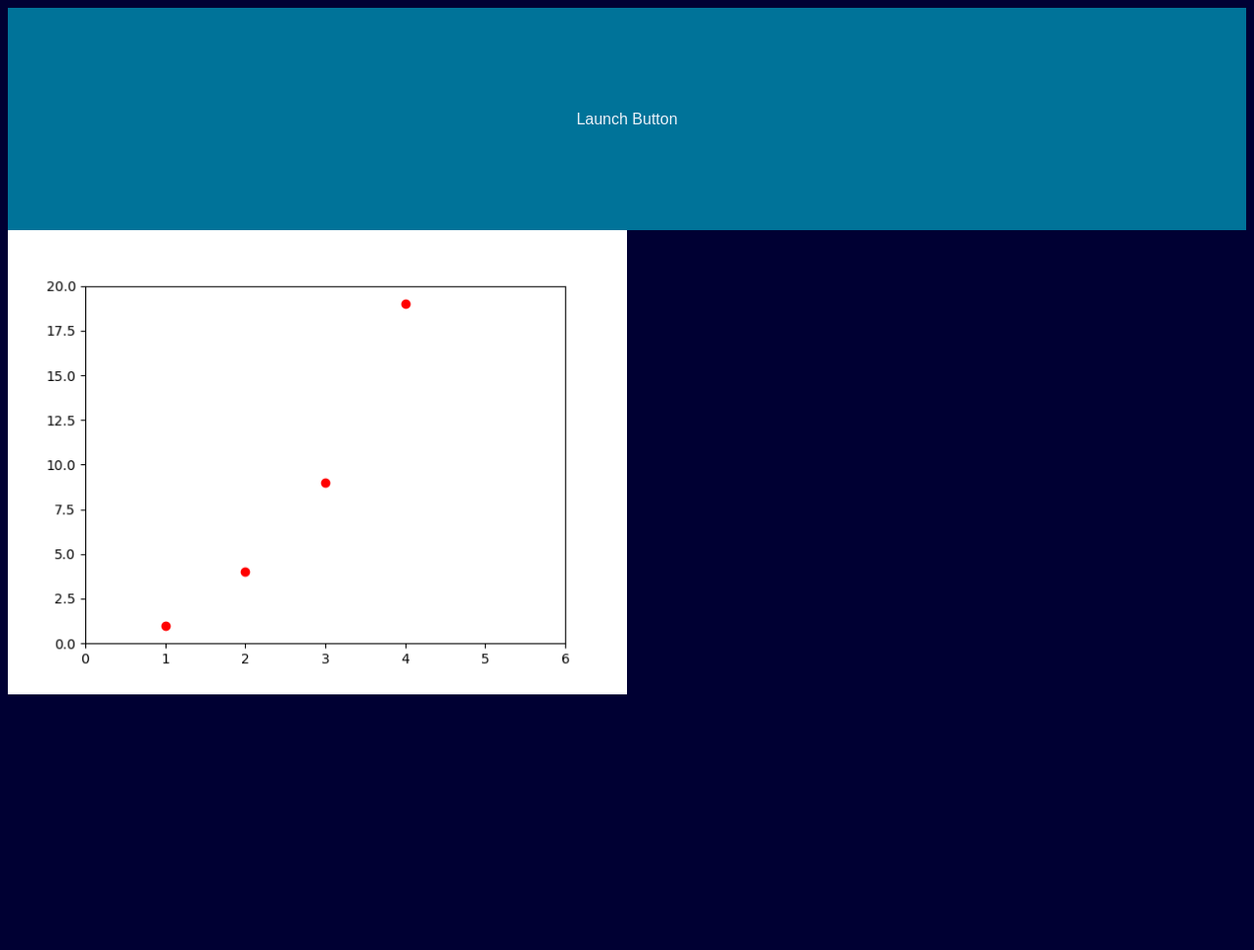
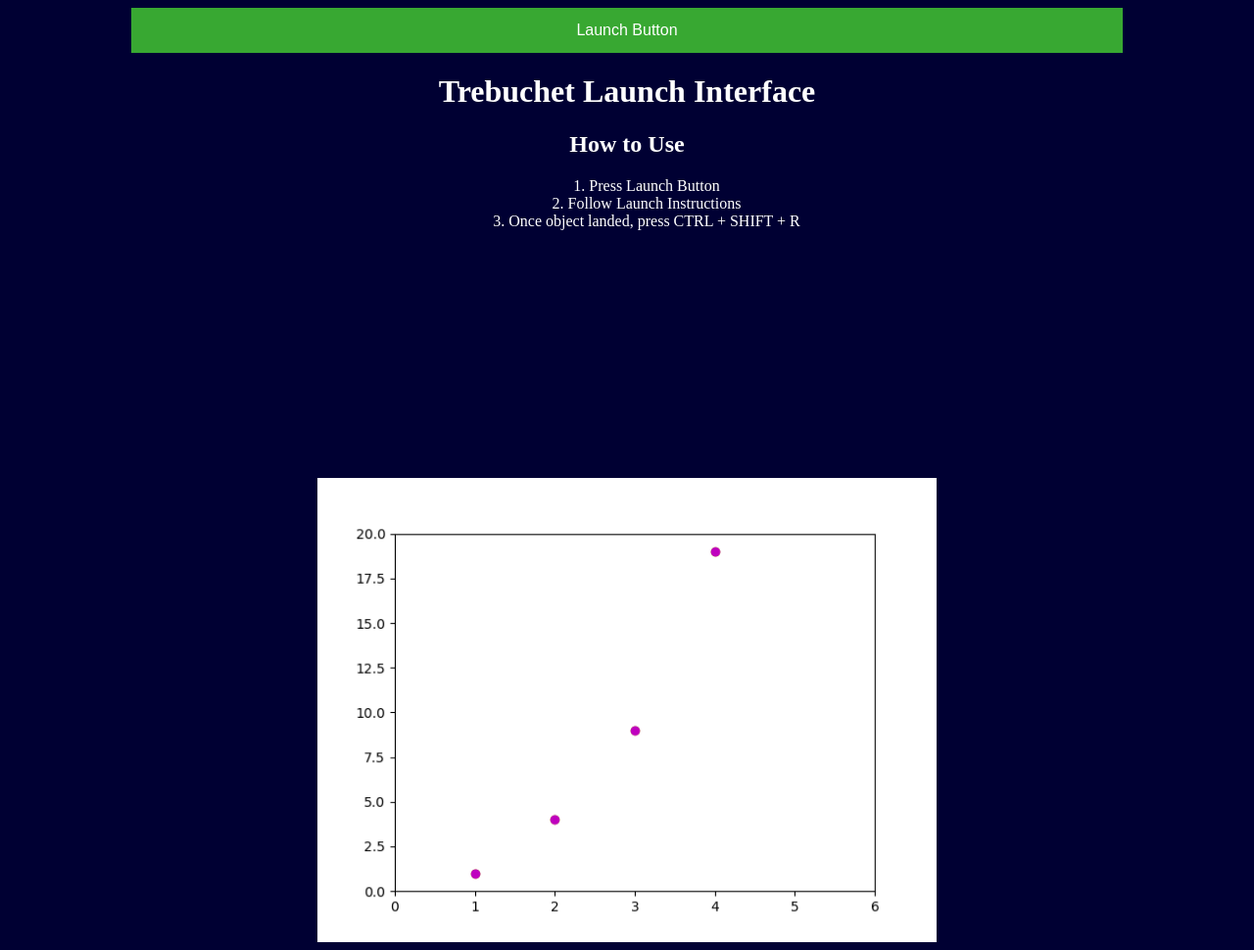
Before and after one commit to omckenn37/EG4_Trebuchet, a Flask app: page / in a window 1280 px wide. Shown: the whole page at 98% size. Before the commit the page ends 709 px from the top, so only its background shows below. Run offline with Flask 2, Linux system fonts and the light colour scheme.

Commit message:
website looks better, auto refreshing graph

```diff
--- a/Flask/trebuchetFlask/templates/index.html
+++ b/Flask/trebuchetFlask/templates/index.html
@@ -6,12 +6,15 @@
 
 button{
 	display: block;
-	width: 100%;
-	height: 227px;
+
+	margin-left:10%;
+	margin-right:10%;
+	width: 80%;
+
 	border-style: none;
 	padding: 14px 28px;
 	font-size: 16px;
-	color: #ecf2f9;
+	color: #FFFFFF;
 }
 
 button:active{
@@ -20,12 +23,23 @@ button:active{
 }
 
 .btn1 {
-	background-color: #007399;
+	background-color: #38a832;
 
+}
+
+.graphclass{
+	display: block;
+	margin-left: auto;
+	margin-right: auto;
+	width: 50%;
+	margin-top:20%;
 }
 
 body{
 background-color: #000033;
+color: #FFFFFF;
+text-align:center;
+list-style-position: inside;
 }
 
 </style>
@@ -37,7 +51,17 @@ background-color: #000033;
      <button type="submit" name="button1" class="button btn1" value="button1">Launch Button</button>
 </form>
 
-<img src="/static/images/refreshTestImage.png" alt="Lukas" width="50%">
+<h1> Trebuchet Launch Interface </h1>
+
+<h2> How to Use </h2>
+
+<ol class="body">
+	<li> Press Launch Button </li>
+	<li> Follow Launch Instructions </li>
+	<li> Once object landed, press CTRL + SHIFT + R</li>
+</ol>
+
+<img src="/static/images/refreshTestImage.png" alt="Lukas" class="graphclass">
 <meta http-equiv="refresh" content="5">
 
 </body>
```
Also changed, not shown: Flask/trebuchetFlask/static/images/refreshTestImage.png.
